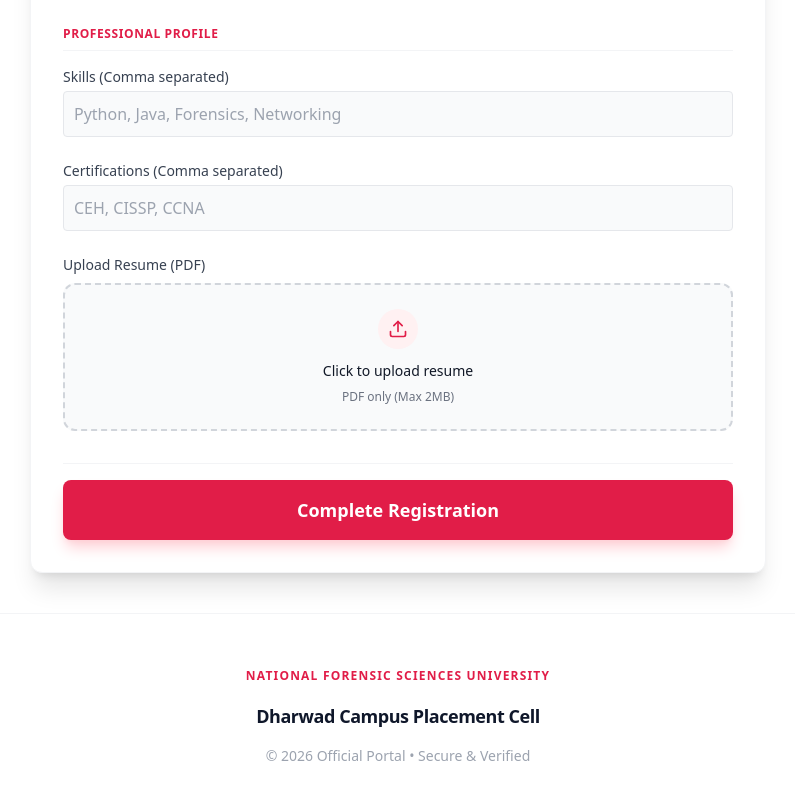
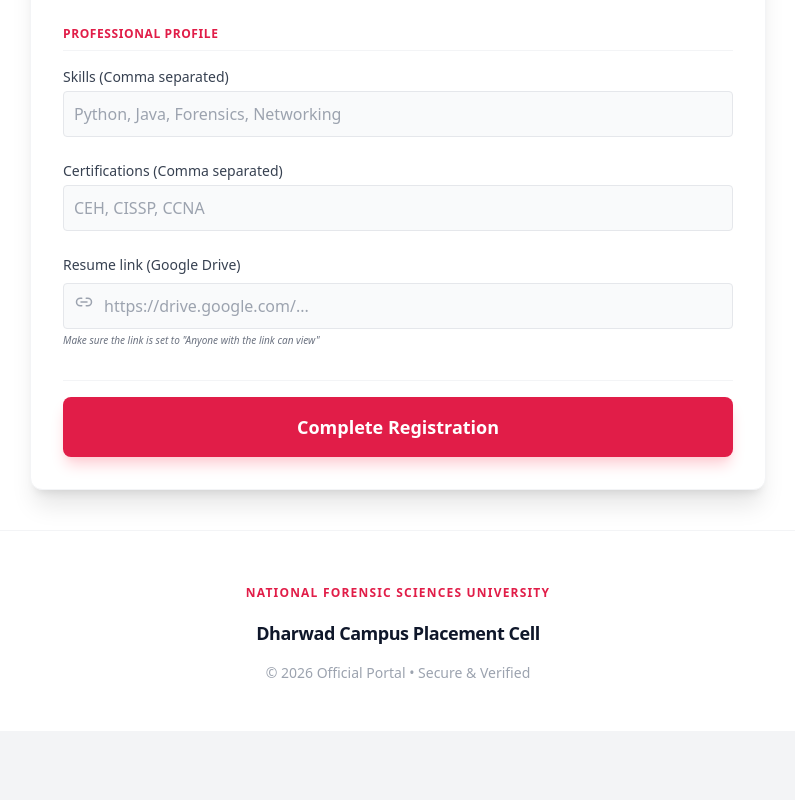
Before and after one commit to KritagyaMadaan/Placement-Portal, a React (Vite) app: page /#/signup in a window 1280 px wide. Shown: the part 932-1732 px from the top of the page, without its empty margins (242-1037 px from the left). After the commit the page ends 1663 px from the top, so only its background shows below. Built offline with nearby package versions, Linux system fonts and the light colour scheme.

Commit message:
Update StudentRegistration.tsx

```diff
--- a/pages/StudentRegistration.tsx
+++ b/pages/StudentRegistration.tsx
@@ -1,12 +1,11 @@
 import React, { useState } from 'react';
 import { useNavigate } from 'react-router-dom';
-import { StorageService } from '../services/storageService';
 import { AuthService } from '../services/authService';
 import { DbService } from '../services/dbService';
 import { Student } from '../types';
 import { BRANCHES } from '../constants';
-import { UserPlus, ArrowLeft, Upload, FileText, AlertCircle } from 'lucide-react';
 import { ListmonkService } from '../services/listmonkService';
+import { Link2, UserPlus, ArrowLeft, Upload, FileText, AlertCircle } from 'lucide-react';
 
 export const StudentRegistration: React.FC = () => {
     const navigate = useNavigate();
@@ -26,30 +25,10 @@ export const StudentRegistration: React.FC = () => {
     const [confirmPassword, setConfirmPassword] = useState('');
     const [skillsInput, setSkillsInput] = useState('');
     const [certsInput, setCertsInput] = useState('');
-    const [resumeFile, setResumeFile] = useState<File | null>(null);
+    const [resumeLink, setResumeLink] = useState('');
     const [error, setError] = useState('');
     const [isProcessing, setIsProcessing] = useState(false);
 
-    const handleFileChange = (e: React.ChangeEvent<HTMLInputElement>) => {
-        if (e.target.files && e.target.files[0]) {
-            const file = e.target.files[0];
-            if (file.size > 2 * 1024 * 1024) { // 2MB Limit for LocalStorage safety
-                setError("File size too large. Max 2MB allowed for local storage.");
-                return;
-            }
-            setResumeFile(file);
-            setError('');
-        }
-    };
-
-    const convertToBase64 = (file: File): Promise<string> => {
-        return new Promise((resolve, reject) => {
-            const reader = new FileReader();
-            reader.readAsDataURL(file);
-            reader.onload = () => resolve(reader.result as string);
-            reader.onerror = error => reject(error);
-        });
-    };
 
     const handleSubmit = async (e: React.FormEvent) => {
         e.preventDefault();
@@ -58,6 +37,12 @@ export const StudentRegistration: React.FC = () => {
 
         if (formData.password !== confirmPassword) {
             setError('Passwords do not match.');
+            setIsProcessing(false);
+            return;
+        }
+
+        if (!formData.email?.toLowerCase().endsWith('@nfsu.ac.in')) {
+            setError('Student registration is only allowed with official @nfsu.ac.in email address.');
             setIsProcessing(false);
             return;
         }
@@ -73,17 +58,17 @@ export const StudentRegistration: React.FC = () => {
                 id: fbUser.uid, // Use Firebase UID as the document ID
                 skills: skillsInput.split(',').map(s => s.trim()).filter(s => s),
                 certifications: certsInput.split(',').map(s => s.trim()).filter(s => s),
-                resumeUrl: resumeFile ? 'uploaded' : undefined,
-                resumeFileName: resumeFile ? resumeFile.name : undefined,
-                resumeUploadedAt: resumeFile ? new Date().toLocaleDateString() : undefined,
+                resumeUrl: resumeLink || undefined,
+                resumeFileName: resumeLink ? 'Google Drive Resume' : undefined,
+                resumeUploadedAt: resumeLink ? new Date().toISOString() : undefined,
                 isVerified: false,
                 isBlacklisted: false
             };
 
-            // 3. Save to Firestore
+            // 4. Save to Firestore
             await DbService.saveStudent(newStudent);
 
-            // 4. Send welcome email via Listmonk
+            // 5. Send welcome email via Listmonk
             await ListmonkService.sendStudentWelcomeEmail(newStudent);
 
             alert('Registration Successful! A welcome email has been sent to your registered address.');
@@ -203,24 +188,20 @@ export const StudentRegistration: React.FC = () => {
                             </div>
 
                             <div>
-                                <label className="block text-sm font-medium text-gray-700 mb-2">Upload Resume (PDF)</label>
-                                <div className="border-2 border-dashed border-gray-300 rounded-xl p-6 text-center hover:bg-gray-50 transition cursor-pointer relative group bg-gray-50">
+                                <label className="block text-sm font-medium text-gray-700 mb-2">Resume link (Google Drive)</label>
+                                <div className="relative">
+                                    <div className="absolute left-3 top-2.5 text-gray-400">
+                                        <Link2 size={18} />
+                                    </div>
                                     <input
-                                        type="file"
-                                        accept=".pdf"
-                                        onChange={handleFileChange}
-                                        className="absolute inset-0 w-full h-full opacity-0 cursor-pointer"
+                                        type="url"
+                                        placeholder="https://drive.google.com/..."
+                                        className="w-full border-gray-200 border p-2.5 pl-10 rounded focus:ring-2 focus:ring-rose-500 outline-none bg-gray-50"
+                                        value={resumeLink}
+                                        onChange={e => setResumeLink(e.target.value)}
                                     />
-                                    <div className="flex flex-col items-center gap-2 text-gray-500 group-hover:text-gray-700 transition">
-                                        <div className="w-10 h-10 bg-rose-50 text-rose-600 rounded-full flex items-center justify-center mb-1 group-hover:scale-110 transition">
-                                            <Upload size={20} />
-                                        </div>
-                                        <span className="font-medium text-gray-900 text-sm">
-                                            {resumeFile ? resumeFile.name : "Click to upload resume"}
-                                        </span>
-                                        <span className="text-xs">PDF only (Max 2MB)</span>
-                                    </div>
                                 </div>
+                                <p className="text-[10px] text-gray-500 mt-1 italic">Make sure the link is set to "Anyone with the link can view"</p>
                             </div>
                         </div>
                     </div>
```
